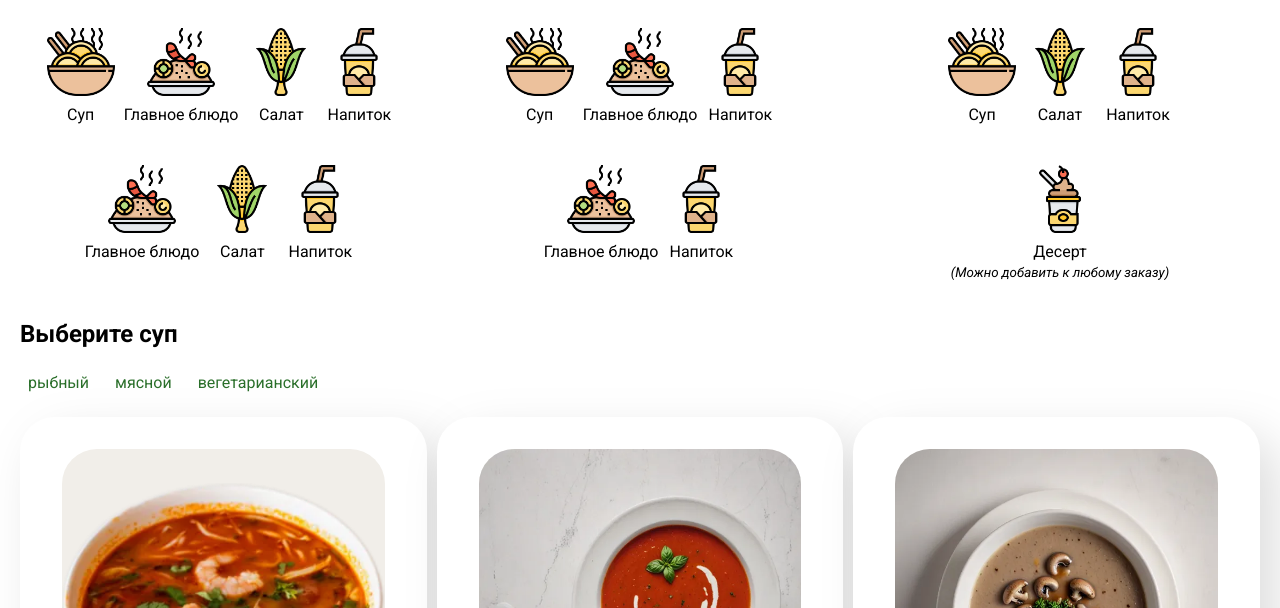
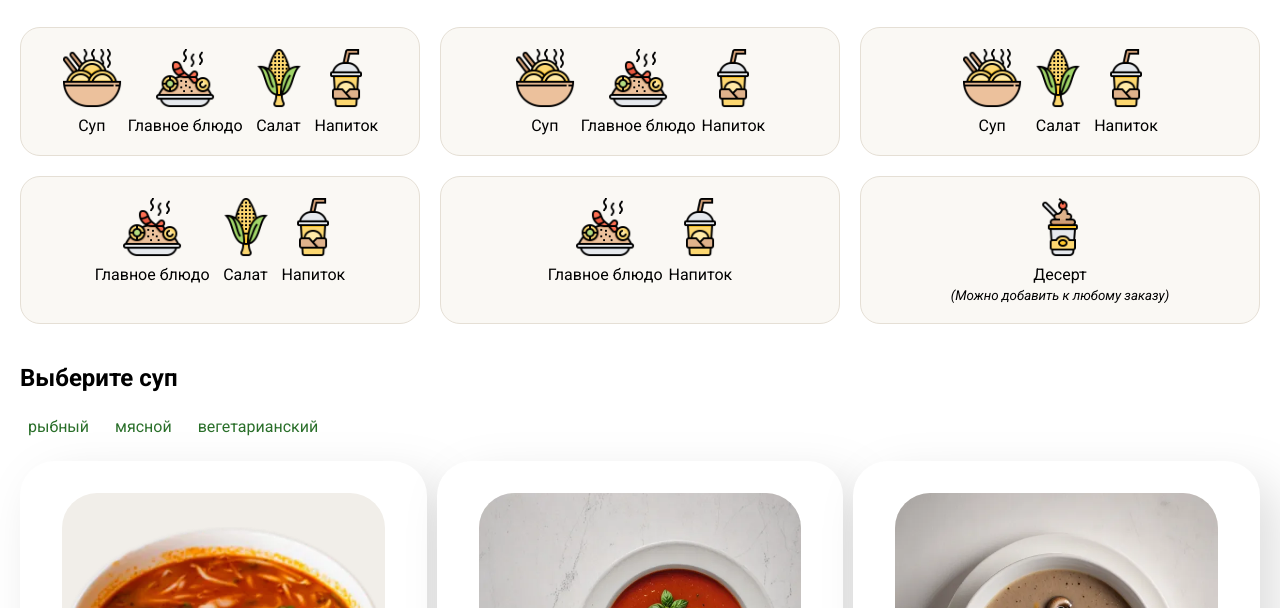
Before and after one commit to NGquiwaycoder/TranGiap-web-dev-2026-1, a plain HTML site: page lab6/index6.html in a window 1280 px wide. Shown: the part 192-800 px from the top of the page. Drawn offline with Linux system fonts and the light colour scheme.

Commit message:
Lab 6: wrap each combo in its own card for clearer grouping

```diff
--- a/lab6/style-combo6.css
+++ b/lab6/style-combo6.css
@@ -15,7 +15,7 @@
 .combos__grid {
     display: grid;
     grid-template-columns: repeat(3, 1fr);
-    gap: 40px 20px;
+    gap: 20px;
 }
 
 /* 1 combo: flex-контейнер, các món nằm ngang cạnh nhau */
@@ -23,7 +23,17 @@
     display: flex;
     justify-content: center;
     align-items: flex-start;
-    gap: 8px;
+    gap: 6px;
+
+    /* Mỗi combo là 1 khối riêng (nền nhạt + viền + bo góc) để khi lưới
+       co lại trên màn hẹp vẫn nhìn rõ ranh giới giữa các combo */
+    padding: 20px 10px;
+    background-color: #faf8f4;
+    border: 1px solid #e5dfd5;
+    border-radius: 20px;
+
+    /* màn hẹp: món tự xuống dòng bên trong khối thay vì tràn ra ngoài */
+    flex-wrap: wrap;
 }
 
 /* 1 món trong combo: flex-контейнер, trục chính từ trên xuống (ảnh → chữ) */
@@ -34,8 +44,8 @@
 }
 
 .combo__item img {
-    width: 70px;
-    height: 70px;
+    width: 60px;
+    height: 60px;
 
     /* transition: biến đổi diễn ra mượt trong 0.3s thay vì nhảy ngay */
     transition: transform 0.3s;
```
